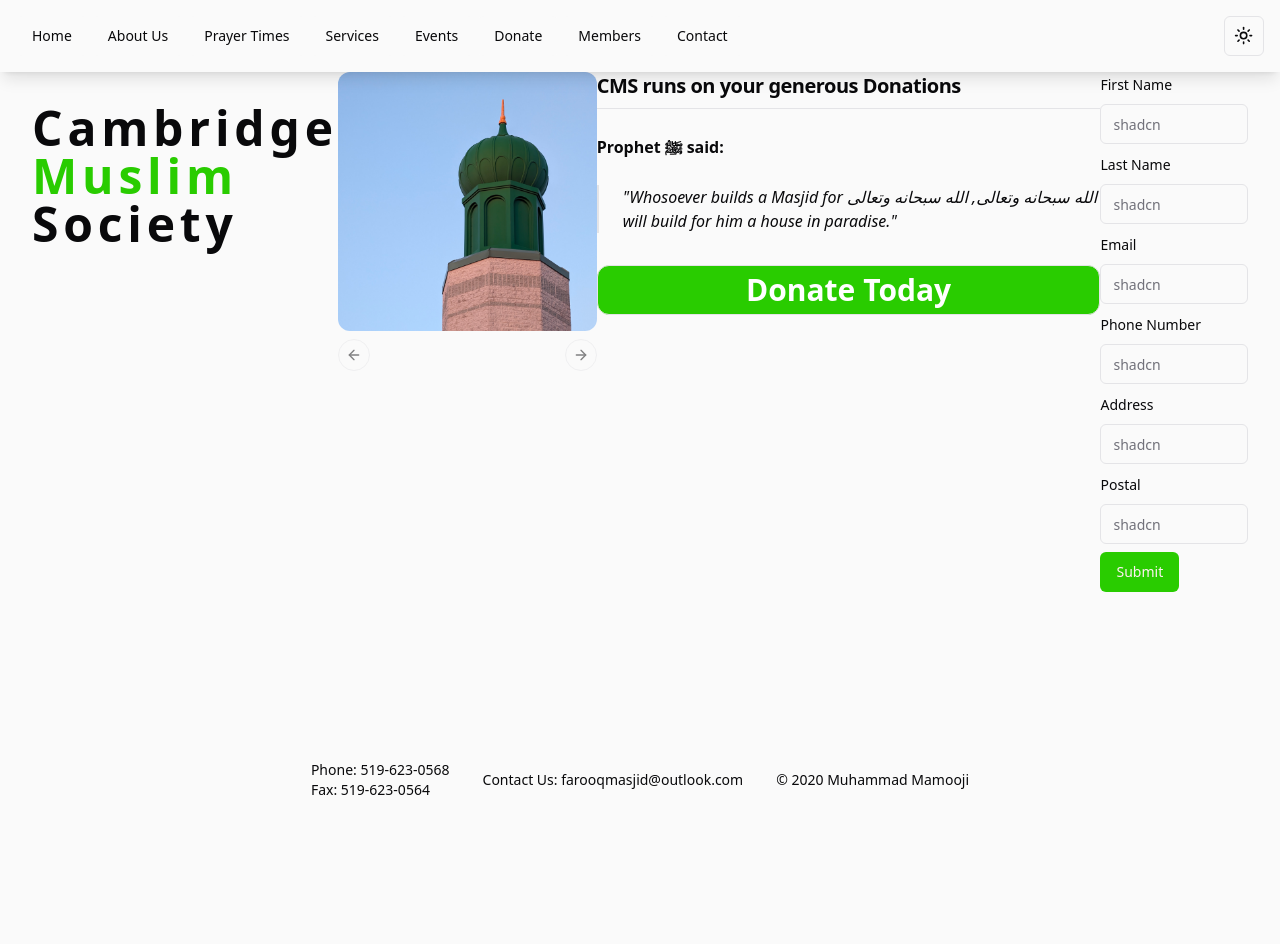
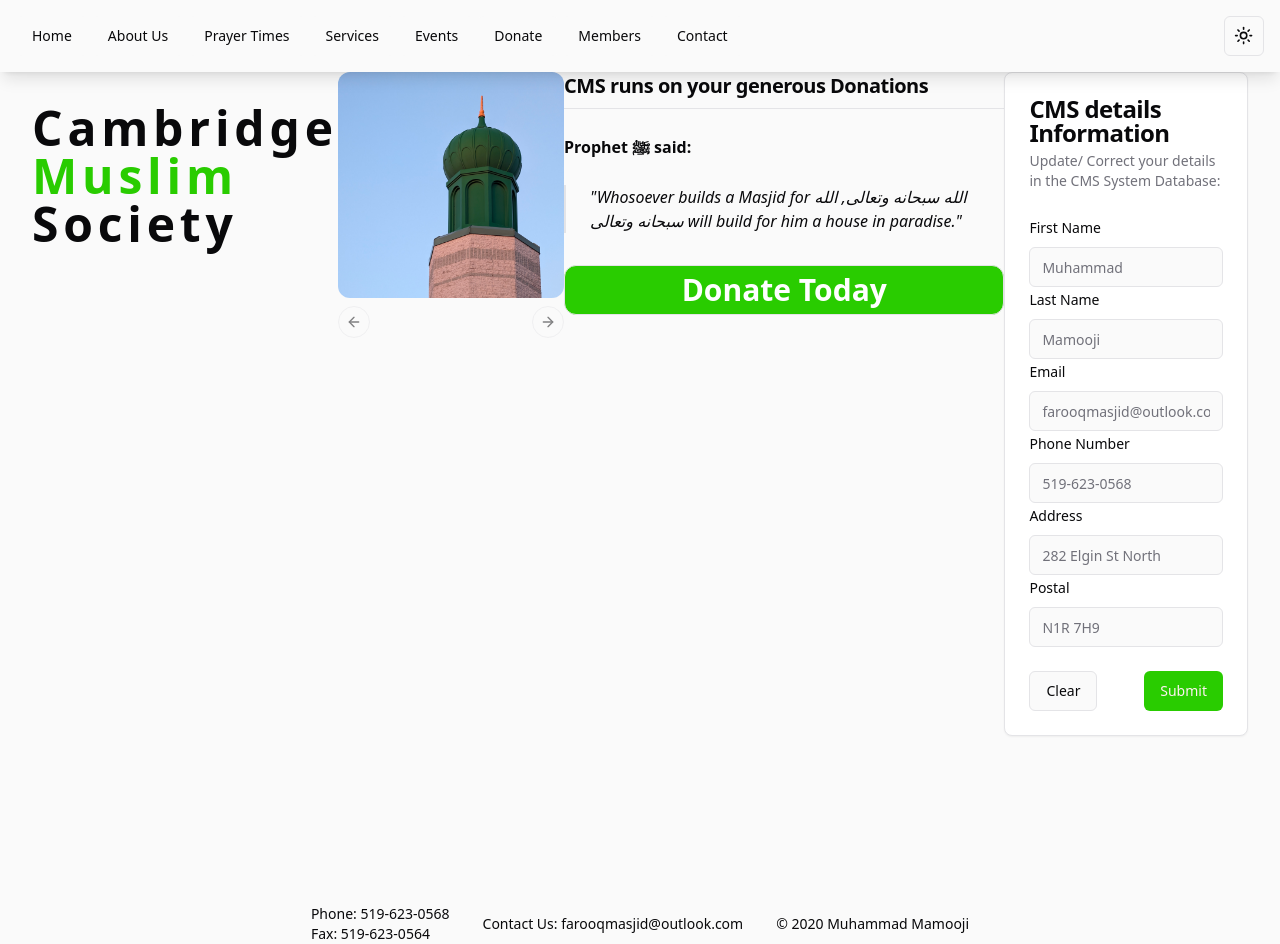
Before and after one commit to mamooji/cms, a Next.js app: page / in a window 1280 px wide. Before the commit the page ends 800 px from the top, so only its background shows below. Built offline with nearby package versions, Linux system fonts and the light colour scheme.

Commit message:
fix shit

```diff
--- a/src/app/page.tsx
+++ b/src/app/page.tsx
@@ -59,7 +59,7 @@
           <CarouselNext className="my-2 " />
         </Carousel>
       </div>
-      <div className="flex flex-col pb-20">
+      <div className="flex flex-col pb-10">
         <h2 className="mt-10 scroll-m-20 border-b pb-2 text-xl font-bold tracking-tight transition-colors first:mt-0">
           CMS runs on your generous Donations
         </h2>
--- a/src/components/MasjidForm.tsx
+++ b/src/components/MasjidForm.tsx
@@ -4,7 +4,6 @@
 import {
   Form,
   FormControl,
-  FormDescription,
   FormField,
   FormItem,
   FormLabel,
@@ -13,11 +12,18 @@
 import { Input } from "@/components/ui/input";
 import { formSchema } from "./MasjidFormUtils";
 import { useForm } from "react-hook-form";
+import { z } from "zod";
+import {
+  Card,
+  CardHeader,
+  CardTitle,
+  CardDescription,
+  CardContent,
+  CardFooter,
+} from "./ui/card";
 import { zodResolver } from "@hookform/resolvers/zod";
-import { z } from "zod";
 
 const MasjidForm: React.FC = () => {
-  // 1. Define your form.
   const form = useForm<z.infer<typeof formSchema>>({
     resolver: zodResolver(formSchema),
     defaultValues: {
@@ -32,13 +38,19 @@
 
   // 2. Define a submit handler.
   function onSubmit(values: z.infer<typeof formSchema>) {
-    // Do something with the form values.
-    // ✅ This will be type-safe and validated.
     console.log(values);
   }
   return (
     <Form {...form}>
       <form onSubmit={form.handleSubmit(onSubmit)} className="space-y-2">
+        <Card>
+          <CardHeader>
+            <CardTitle>CMS details Information</CardTitle>
+            <CardDescription>
+              Update/ Correct your details in the CMS System Database:
+            </CardDescription>
+          </CardHeader>
+          <CardContent>
             <FormField
               control={form.control}
               name="firstName"
@@ -46,7 +58,7 @@
                 <FormItem>
                   <FormLabel>First Name</FormLabel>
                   <FormControl>
-                <Input placeholder="shadcn" {...field} />
+                    <Input placeholder="Muhammad" {...field} />
                   </FormControl>
                   <FormMessage />
                 </FormItem>
@@ -59,7 +71,7 @@
                 <FormItem>
                   <FormLabel>Last Name</FormLabel>
                   <FormControl>
-                <Input placeholder="shadcn" {...field} />
+                    <Input placeholder="Mamooji" {...field} />
                   </FormControl>
                   <FormMessage />
                 </FormItem>
@@ -72,7 +84,7 @@
                 <FormItem>
                   <FormLabel>Email</FormLabel>
                   <FormControl>
-                <Input placeholder="shadcn" {...field} />
+                    <Input placeholder="farooqmasjid@outlook.com" {...field} />
                   </FormControl>
                   <FormMessage />
                 </FormItem>
@@ -85,7 +97,7 @@
                 <FormItem>
                   <FormLabel>Phone Number</FormLabel>
                   <FormControl>
-                <Input placeholder="shadcn" {...field} />
+                    <Input placeholder="519-623-0568" {...field} />
                   </FormControl>
                   <FormMessage />
                 </FormItem>
@@ -98,7 +110,7 @@
                 <FormItem>
                   <FormLabel>Address</FormLabel>
                   <FormControl>
-                <Input placeholder="shadcn" {...field} />
+                    <Input placeholder="282 Elgin St North" {...field} />
                   </FormControl>
                   <FormMessage />
                 </FormItem>
@@ -111,13 +123,20 @@
                 <FormItem>
                   <FormLabel>Postal</FormLabel>
                   <FormControl>
-                <Input placeholder="shadcn" {...field} />
+                    <Input placeholder="N1R 7H9" {...field} />
                   </FormControl>
                   <FormMessage />
                 </FormItem>
               )}
             />
+          </CardContent>
+          <CardFooter className="flex justify-between">
+            <Button variant="outline" onClick={() => form.reset()}>
+              Clear
+            </Button>
             <Button type="submit">Submit</Button>
+          </CardFooter>
+        </Card>
       </form>
     </Form>
   );
--- a/src/components/MasjidFormUtils.ts
+++ b/src/components/MasjidFormUtils.ts
@@ -1,24 +1,20 @@
-"use client";
+import { z } from "zod";
 
-import { zodResolver } from "@hookform/resolvers/zod";
-import { useForm } from "react-hook-form";
-import { z } from "zod";
+const phoneRegex = new RegExp(
+  /^([+]?[\s0-9]+)?(\d{3}|[(]?[0-9]+[)])?([-]?[\s]?[0-9])+$/
+);
 
 export const formSchema = z.object({
   firstName: z.string().min(2, {
     message: "Username must be at least 2 characters.",
   }),
-  email: z.string().min(2, {
-    message: "Username must be at least 2 characters.",
-  }),
   lastName: z.string().min(2, {
     message: "Username must be at least 2 characters.",
   }),
-  phoneNumber: z.string().min(2, {
-    message: "Username must be at least 2 characters.",
-  }),
+  email: z.string().email("Please provide a valid email address"),
+  phoneNumber: z.string().regex(phoneRegex, "Invalid phone number"),
   address: z.string().min(2, {
-    message: "Username must be at least 2 characters.",
+    message: " address must be at least 2 characters.",
   }),
   postal: z.string().min(2, {
     message: "Username must be at least 2 characters.",
--- /dev/null
+++ b/src/components/ui/card.tsx
@@ -0,0 +1,79 @@
+import * as React from "react"
+
+import { cn } from "@/lib/utils"
+
+const Card = React.forwardRef<
+  HTMLDivElement,
+  React.HTMLAttributes<HTMLDivElement>
+>(({ className, ...props }, ref) => (
+  <div
+    ref={ref}
+    className={cn(
+      "rounded-lg border bg-card text-card-foreground shadow-sm",
+      className
+    )}
+    {...props}
+  />
+))
+Card.displayName = "Card"
+
+const CardHeader = React.forwardRef<
+  HTMLDivElement,
+  React.HTMLAttributes<HTMLDivElement>
+>(({ className, ...props }, ref) => (
+  <div
+    ref={ref}
+    className={cn("flex flex-col space-y-1.5 p-6", className)}
+    {...props}
+  />
+))
+CardHeader.displayName = "CardHeader"
+
+const CardTitle = React.forwardRef<
+  HTMLParagraphElement,
+  React.HTMLAttributes<HTMLHeadingElement>
+>(({ className, ...props }, ref) => (
+  <h3
+    ref={ref}
+    className={cn(
+      "text-2xl font-semibold leading-none tracking-tight",
+      className
+    )}
+    {...props}
+  />
+))
+CardTitle.displayName = "CardTitle"
+
+const CardDescription = React.forwardRef<
+  HTMLParagraphElement,
+  React.HTMLAttributes<HTMLParagraphElement>
+>(({ className, ...props }, ref) => (
+  <p
+    ref={ref}
+    className={cn("text-sm text-muted-foreground", className)}
+    {...props}
+  />
+))
+CardDescription.displayName = "CardDescription"
+
+const CardContent = React.forwardRef<
+  HTMLDivElement,
+  React.HTMLAttributes<HTMLDivElement>
+>(({ className, ...props }, ref) => (
+  <div ref={ref} className={cn("p-6 pt-0", className)} {...props} />
+))
+CardContent.displayName = "CardContent"
+
+const CardFooter = React.forwardRef<
+  HTMLDivElement,
+  React.HTMLAttributes<HTMLDivElement>
+>(({ className, ...props }, ref) => (
+  <div
+    ref={ref}
+    className={cn("flex items-center p-6 pt-0", className)}
+    {...props}
+  />
+))
+CardFooter.displayName = "CardFooter"
+
+export { Card, CardHeader, CardFooter, CardTitle, CardDescription, CardContent }
```
Lines whose indentation alone changed are shown as unchanged.
